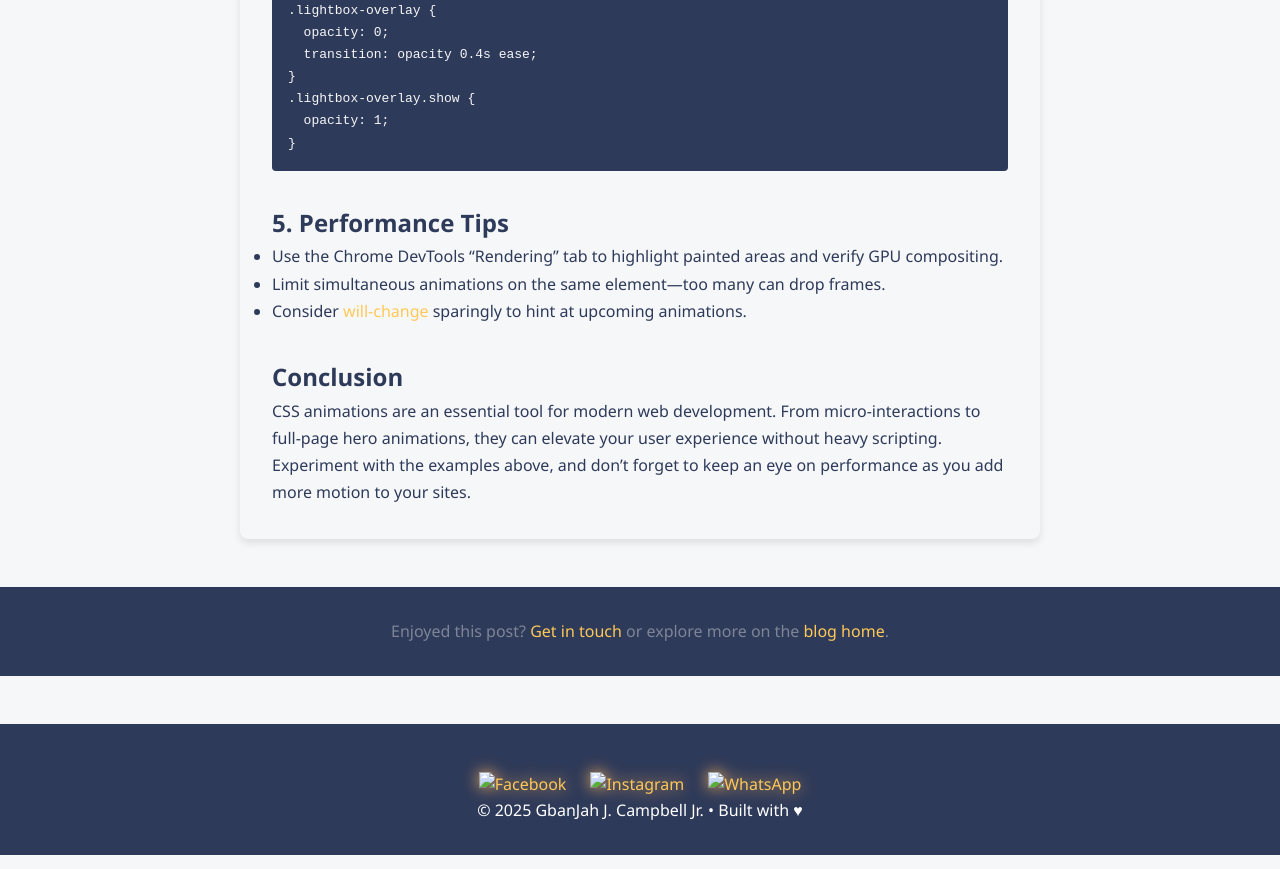
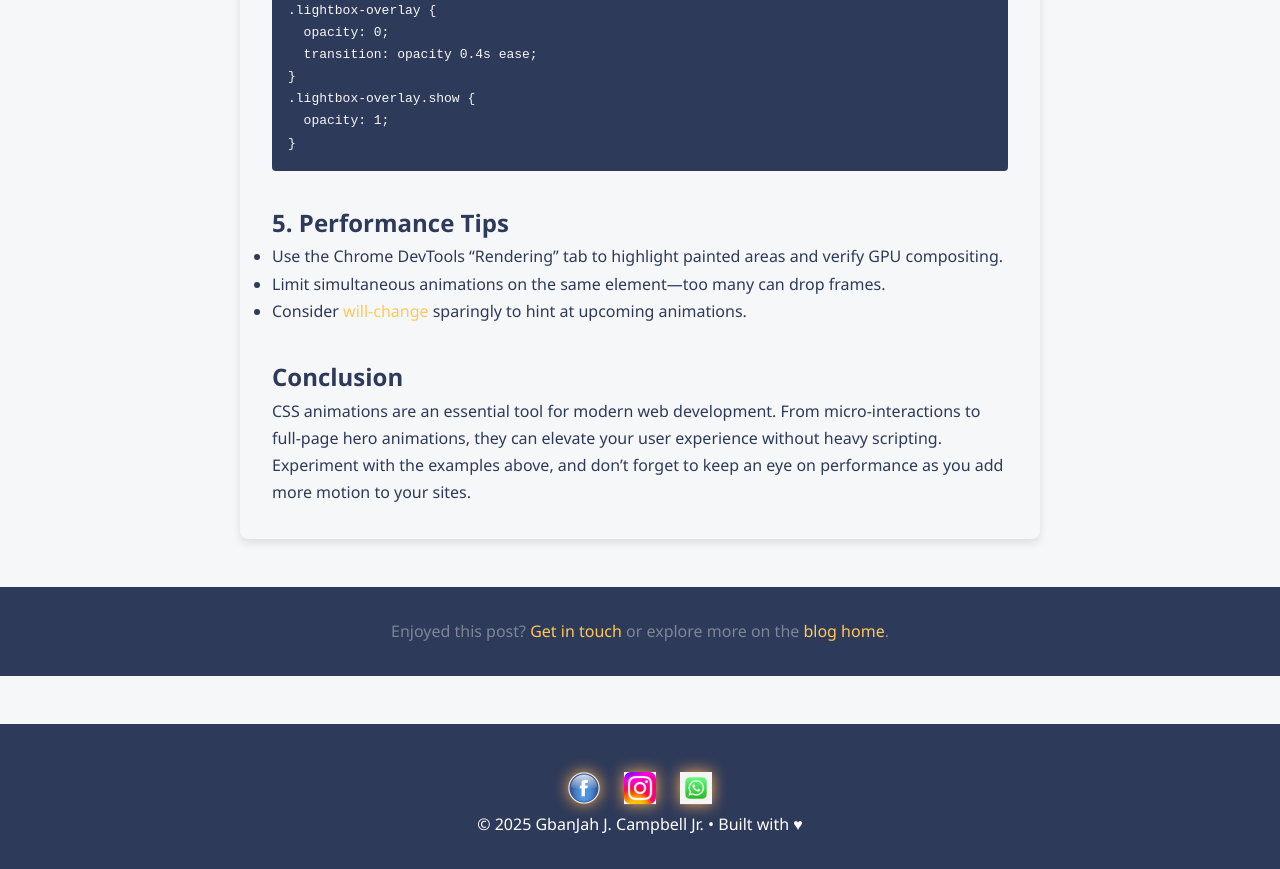
Before and after one commit to Gbanja/My-Portfolio, a plain HTML site: page blog/animating-with-css.html in a window 1280 px wide. Shown: the part 1818-2687 px from the top of the page. Drawn offline with Linux system fonts and the light colour scheme.

Commit message:
Update animating-with-css.html

```diff
--- a/blog/animating-with-css.html
+++ b/blog/animating-with-css.html
@@ -145,13 +145,13 @@ button:hover {
   <footer>
      <div class="social-icons">
   <a href="https://web.facebook.com/gbanjah.campbell.982" target="_blank" aria-label="Facebook">
-    <img src="./assets/images/facebook-icon.jpg" alt="Facebook">
+    <img src="../assets/images/facebook-icon.jpg" alt="Facebook">
   </a>
   <a href="https://www.instagram.com/gbanjahcampbell" target="_blank" aria-label="Instagram">
-    <img src="./assets/images/instagram-icon.jpg" alt="Instagram">
+    <img src="../assets/images/instagram-icon.jpg" alt="Instagram">
   </a>
   <a href="https://wa.me/231777995675" target="_blank" aria-label="WhatsApp">
-    <img src="./assets/images/whatsapp-icon.jpg" alt="WhatsApp">
+    <img src="../assets/images/whatsapp-icon.jpg" alt="WhatsApp">
   </a>
 </div>
 
```
